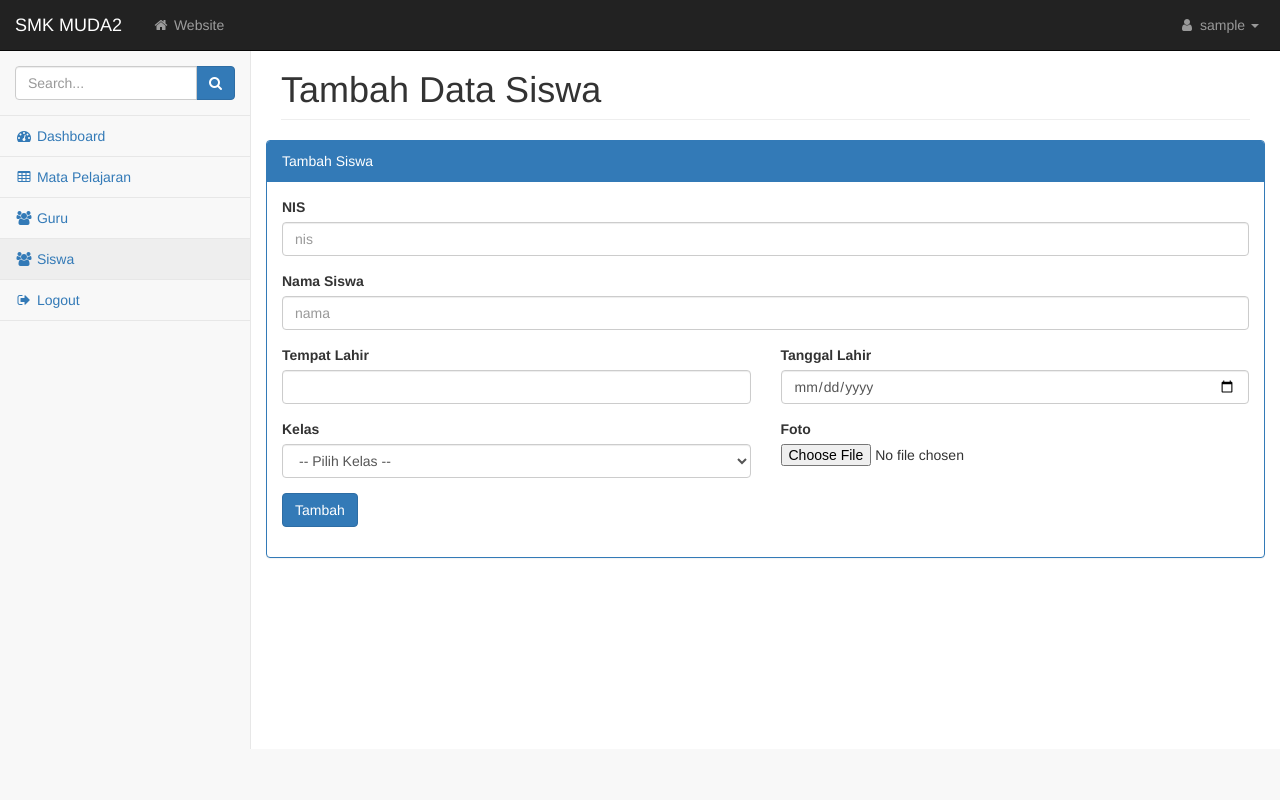
After one commit to ridho008/siskolah-ci-3, a CodeIgniter app: page /siskolah-ci-3/admin/siswa/tambah in a window 1280 px wide. The commit adds this page. Run offline with CodeIgniter, Linux system fonts and the light colour scheme; the visitor is signed in with stand-in values (Sample User, id 1).

Commit message:
crud siswa

```diff
--- /dev/null
+++ b/application/controllers/admin/Siswa.php
@@ -0,0 +1,145 @@
+<?php
+defined('BASEPATH') OR exit('No direct script access allowed');
+
+class Siswa extends CI_Controller {
+	public function __construct()
+	{
+		parent::__construct();
+		$this->load->model('Siswa_m');
+	}
+
+	public function index()
+	{
+		$siswa = $this->Siswa_m->get('siswa')->result();
+		$data = [
+			'title' => 'Siswa',
+			'isi' => 'admin/siswa/index',
+			'siswa' => $siswa
+		];
+		$this->load->view('layout/back/wrapper', $data);
+	}
+
+	public function tambah()
+	{
+		$data = [
+			'title' => 'Tambah Data Siswa',
+			'isi' => 'admin/siswa/tambah_siswa'
+		];
+
+		$this->form_validation->set_rules('nis', 'Nis', 'required|trim');
+		$this->form_validation->set_rules('nama', 'Nama Guru', 'required|trim');
+		$this->form_validation->set_rules('tmp_lahir', 'Tempat Lahir', 'required|trim');
+		$this->form_validation->set_rules('tgl_lahir', 'Tanggal Lahir', 'required|trim');
+		$this->form_validation->set_rules('kelas', 'Kelas', 'required|trim');
+		if($this->form_validation->run() == FALSE) {
+			$this->load->view('layout/back/wrapper', $data);
+		} else {
+			$foto = $_FILES['foto']['name'];
+
+			if($foto != null) {
+				$config['upload_path']          = './assets/back/img/siswa/';
+	            $config['allowed_types']        = 'jpg|png|jpeg';
+	            $config['max_size']             = 2048;
+
+	            $this->load->library('upload', $config);
+	            $this->upload->initialize($config);
+
+	            if (!$this->upload->do_upload('foto'))
+	            {
+	            	$this->session->set_flashdata('pesan', '<div class="alert alert-danger">'. $this->upload->display_errors() .'</div>');
+	                redirect('admin/guru');
+	            }
+	            else
+	            {
+	                $this->upload->data('file_name');
+	            }
+	        } else {
+	        	$this->session->set_flashdata('pesan', '<div class="alert alert-danger">Foto Siswa Wajib Diupload.</div>');
+	            redirect('admin/siswa');
+	        }
+
+			$data = [
+				'nis' => html_escape($this->input->post('nis', true)),
+				'nama_siswa' => html_escape(ucwords($this->input->post('nama', true))),
+				'tmp_lahir' => html_escape($this->input->post('tmp_lahir', true)),
+				'tgl_lahir' => html_escape($this->input->post('tgl_lahir', true)),
+				'kelas' => html_escape($this->input->post('kelas', true)),
+				'foto_siswa' => $foto
+			];
+
+			$this->Siswa_m->insert('siswa', $data);
+			$this->session->set_flashdata('pesan', '<div class="alert alert-success">Data Siswa <strong>Berhasil Ditambahkan</strong>.</div>');
+			redirect('admin/siswa');
+		}
+	}
+
+	public function edit($id_siswa)
+	{
+		$siswa = $this->Siswa_m->get_where('siswa', ['id_siswa' => $id_siswa])->row();
+		$data = [
+			'title' => 'Edit Data Guru',
+			'isi' => 'admin/siswa/edit_siswa',
+			'siswa' => $siswa
+		];
+
+		$this->form_validation->set_rules('nis', 'Nis', 'required|trim');
+		$this->form_validation->set_rules('nama', 'Nama Guru', 'required|trim');
+		$this->form_validation->set_rules('tmp_lahir', 'Tempat Lahir', 'required|trim');
+		$this->form_validation->set_rules('tgl_lahir', 'Tanggal Lahir', 'required|trim');
+		$this->form_validation->set_rules('kelas', 'Kelas', 'required|trim');
+		if($this->form_validation->run() == FALSE) {
+			$this->load->view('layout/back/wrapper', $data);
+		} else {
+			$foto = $_FILES['foto']['name'];
+
+			if($foto != null) {
+				$config['upload_path']          = './assets/back/img/siswa/';
+	            $config['allowed_types']        = 'jpg|png|jpeg';
+	            $config['max_size']             = 2048;
+
+	            $this->load->library('upload', $config);
+	            $this->upload->initialize($config);
+
+	            if (!$this->upload->do_upload('foto'))
+	            {
+	            	$this->session->set_flashdata('pesan', '<div class="alert alert-danger">'. $this->upload->display_errors() .'</div>');
+	                redirect('admin/siswa');
+	            }
+	            else
+	            {
+	                $fotoSiswaLama = $this->input->post('fotoSiswaLama');
+	            	$result = $this->db->get_where('siswa', ['id_siswa' => $id_siswa])->row();
+	            	$fotoSiswa = $result->foto_siswa;
+	            	if($fotoSiswaLama == $fotoSiswa) {
+	            		unlink(FCPATH . 'assets/back/img/siswa/' . $fotoSiswa);
+	            	}
+	                $fotoBaruSiswa = $this->upload->data('file_name');
+	                $this->db->set('foto_siswa', $fotoBaruSiswa);
+	            }
+	        }
+
+			$data = [
+				'nis' => html_escape($this->input->post('nis', true)),
+				'nama_siswa' => html_escape(ucwords($this->input->post('nama', true))),
+				'tmp_lahir' => html_escape($this->input->post('tmp_lahir', true)),
+				'tgl_lahir' => html_escape($this->input->post('tgl_lahir', true)),
+				'kelas' => html_escape($this->input->post('kelas', true)),
+			];
+
+			$this->Siswa_m->update('siswa', $data, ['id_siswa' => $id_siswa]);
+			$this->session->set_flashdata('pesan', '<div class="alert alert-success">Data Siswa <strong>Berhasil Diedit</strong>.</div>');
+			redirect('admin/siswa');
+		}
+	}
+
+	public function hapus($id_siswa)
+	{
+		$result = $this->Siswa_m->get_where('siswa', ['id_siswa' => $id_siswa])->row;
+		$fotoSiswa = $result->foto_siswa;
+		unlink('assets/back/img/siswa/' . $fotoSiswa);
+		$this->db->delete('siswa', ['id_siswa' => $id_siswa]);
+		$this->session->set_flashdata('pesan', '<div class="alert alert-success">Data Siswa <strong>Berhasil Dihapus</strong>.</div>');
+		redirect('admin/siswa');
+	}
+
+}
--- /dev/null
+++ b/application/models/Siswa_m.php
@@ -0,0 +1,31 @@
+<?php
+defined('BASEPATH') OR exit('No direct script access allowed');
+
+class Siswa_m extends CI_Model {
+	public function get($table)
+	{
+		return $this->db->get($table);
+	}
+
+	public function get_where($table, $where)
+	{
+		return $this->db->get_where($table, $where);
+	}
+
+	public function get_join($table1, $table2)
+	{
+		$this->db->join("$table2", "$table2.id_mapel = $table1.id_mapel");
+		return $this->db->get($table1);
+	}
+
+	public function insert($table, $data)
+	{
+		$this->db->insert($table, $data);
+	}
+
+	public function update($table, $data, $where)
+	{
+		$this->db->where($where);
+		$this->db->update($table, $data);
+	}
+}
--- /dev/null
+++ b/application/views/admin/siswa/tambah_siswa.php
@@ -0,0 +1,72 @@
+<!-- Page Content -->
+<div id="page-wrapper">
+    <div class="container-fluid">
+        <div class="row">
+            <div class="col-lg-12">
+                <h1 class="page-header"><?= $title; ?></h1>
+            </div>
+            <!-- /.col-lg-12 -->
+        </div>
+        <!-- /.row -->
+	    <div class="row">
+	    	<div class="col-lg">
+				<div class="panel panel-primary">
+					<div class="panel-heading">
+	                    Tambah Siswa
+	                </div>
+					<div class="panel-body">
+						<?= form_open_multipart('admin/siswa/tambah'); ?>
+                            <div class="form-group">
+                            	<label for="nis">NIS</label>
+                            	<input type="number" name="nis" class="form-control" placeholder="nis">
+                            	<small class="muted text-danger"><?= form_error('nis'); ?></small>
+                            </div>
+                            <div class="form-group">
+                            	<label for="nama">Nama Siswa</label>
+                            	<input type="text" name="nama" class="form-control" placeholder="nama">
+                            	<small class="muted text-danger"><?= form_error('nama'); ?></small>
+                            </div>
+                            <div class="row">
+                            	<div class="col-lg-6">
+                            		<div class="form-group">
+                            			<label for="tmp_lahir">Tempat Lahir</label>
+                            			<input type="text" name="tmp_lahir" id="tmp_lahir" class="form-control">
+                            			<small class="muted text-danger"><?= form_error('tmp_lahir'); ?></small>
+                            		</div>
+                            		<div class="form-group">
+                            			<label for="kelas">Kelas</label>
+                            			<select name="kelas" id="kelas" class="form-control">
+                            				<option value="">-- Pilih Kelas --</option>
+                                            <option value="I">I</option>
+                                            <option value="II">II</option>
+                                            <option value="III">III</option>
+                                            <option value="IV">IV</option>
+                                            <option value="V">V</option>
+                            			</select>
+                            			<small class="muted text-danger"><?= form_error('kelas'); ?></small>
+                            		</div>
+                            	</div>
+                            	<div class="col-lg-6">
+                            		<div class="form-group">
+                            			<label for="tgl_lahir">Tanggal Lahir</label>
+                            			<input type="date" name="tgl_lahir" id="tgl_lahir" class="form-control">
+                            			<small class="muted text-danger"><?= form_error('tgl_lahir'); ?></small>
+                            		</div>
+                            		<div class="form-group">
+                                        <label for="foto">Foto</label>
+                                        <input type="file" name="foto" id="foto" class="form-control-file">
+                                    </div>
+                            	</div>
+                            </div>
+                            <div class="form-group">
+                            	<button type="submit" class="btn btn-primary">Tambah</button>
+                            </div>
+						<?= form_close(); ?>
+					</div>
+				</div>
+	    	</div>
+	    </div>
+    </div>
+    <!-- /.container-fluid -->
+</div>
+<!-- /#page-wrapper -->
--- a/application/views/layout/back/nav.php
+++ b/application/views/layout/back/nav.php
@@ -21,6 +21,9 @@
                 </li>
                 <li>
                     <a href="<?= base_url('admin/guru'); ?>"><i class="fa fa-users fa-fw"></i> Guru</a>
+                </li>
+                <li>
+                    <a href="<?= base_url('admin/siswa'); ?>"><i class="fa fa-users fa-fw"></i> Siswa</a>
                 </li>
                 <li>
                     <a href="<?= base_url('auth/logout'); ?>"><i class="fa fa-sign-out fa-fw"></i> Logout</a>
```
Also changed, not shown: application/views/admin/siswa/edit_siswa.php (added, +74 -0 lines), application/views/admin/siswa/index.php (added, +74 -0 lines), assets/back/img/siswa/121654481_372885247285990_6412817116447252702_o.jpg (added), assets/back/img/siswa/879757086d0918de78b9dbc75d484a19.jpeg (added), assets/back/img/siswa/934667794f5e02e2db2b08974eec00c4.jpeg (added), assets/back/img/siswa/a3bf1c3098df4427b7537a167c3beed8.jpeg (added).
